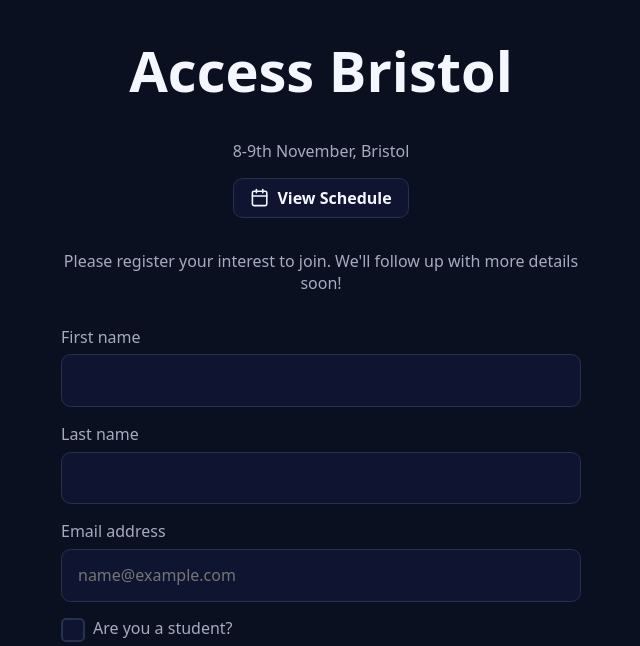
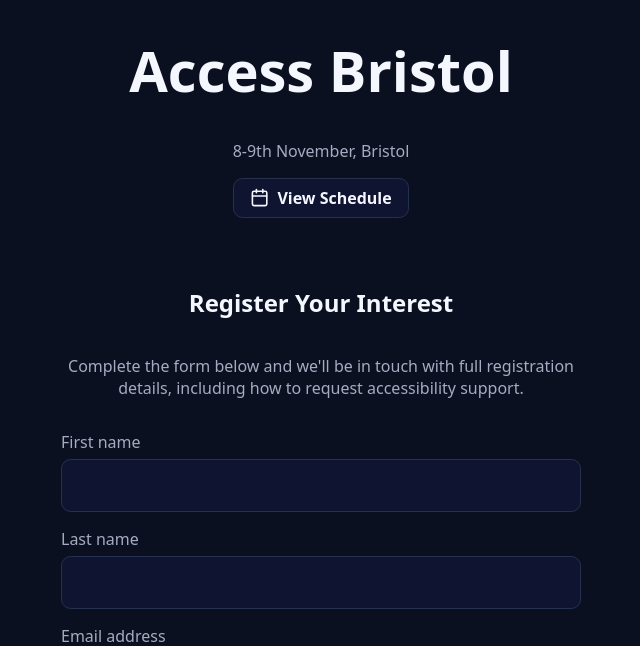
Before and after one commit to ComsKeaneDev/project-submission-backend, a FastAPI app: page / in a window 1280 px wide. Shown: the part 60-706 px from the top of the page, without its empty margins (319-959 px from the left). Run offline with FastAPI, Linux system fonts and the light colour scheme.

Commit message:
added extended message to the registration page

```diff
--- a/templates/index.html
+++ b/templates/index.html
@@ -6,7 +6,7 @@
 <header class="hero">
     <h1>Access Bristol</h1>
 
-<section aria-labelledby="schedule-heading">
+<section aria-labelledby="schedule-heading" style="margin-bottom: 2rem;">
     <p class="location">8-9th November, Bristol</p>
     <a href="/schedule" class="button-secondary">
         <svg xmlns="http://www.w3.org/2000/svg" width="1em" height="1em" viewBox="0 0 24 24" fill="none" stroke="currentColor" stroke-width="2" stroke-linecap="round" stroke-linejoin="round"><rect width="18" height="18" x="3" y="4" rx="2" ry="2"></rect><line x1="16" x2="16" y1="2" y2="6"></line><line x1="8" x2="8" y1="2" y2="6"></line><line x1="3" x2="21" y1="10" y2="10"></line></svg>
@@ -14,7 +14,8 @@
     </a>
 </section>
 
-<p>Please register your interest to join. We'll follow up with more details soon!</p>
+<h2 style="margin-bottom: 0.25rem;">Register Your Interest</h2>
+<p>Complete the form below and we'll be in touch with full registration details, including how to request accessibility support.</p>
 {% if success %}<p class="flash success" role="status">{{ success }}</p>{% endif %}
 {% if error %}<p class="flash error" role="alert">{{ error }}</p>{% endif %}
 <form action="/register" method="POST" class="signup">
```
